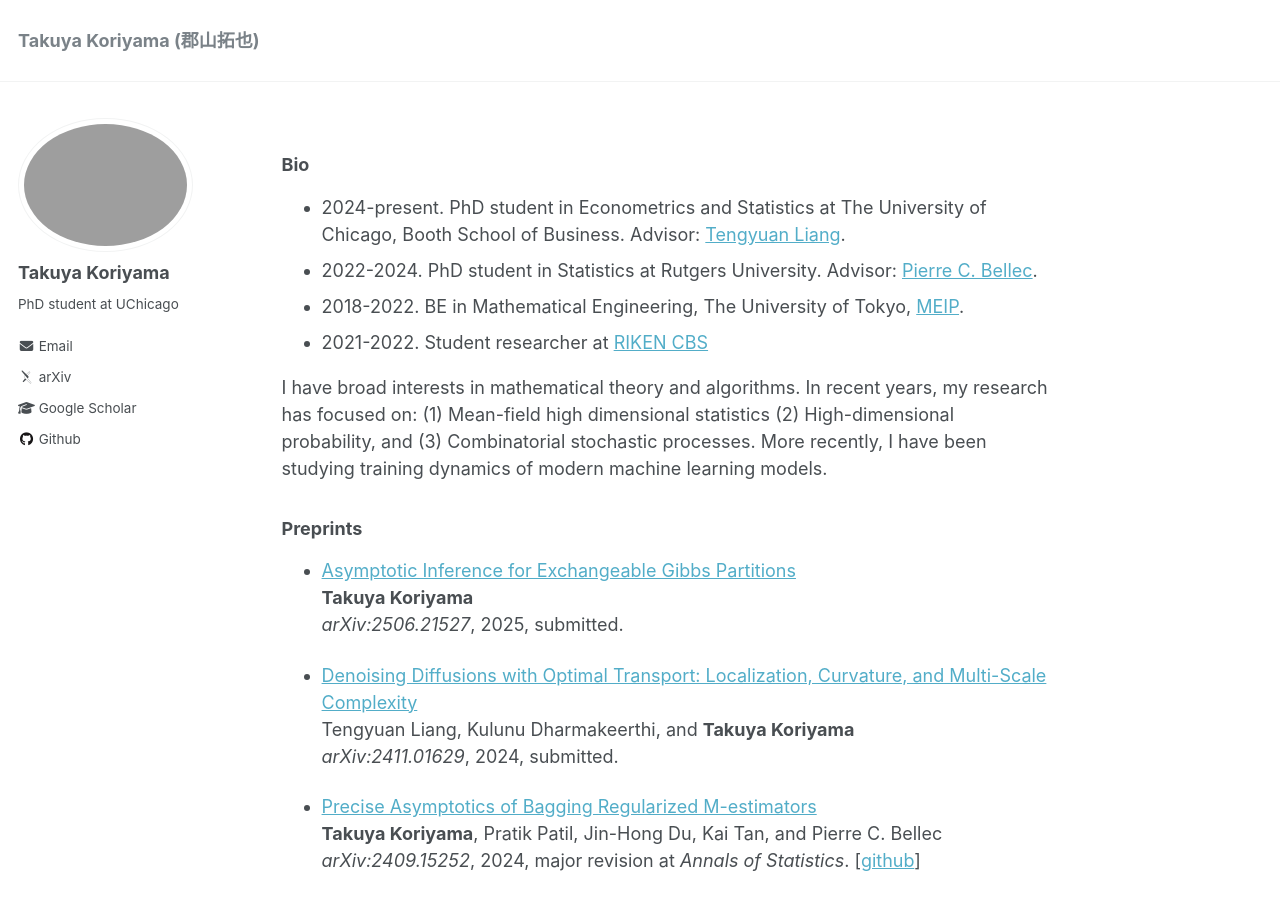
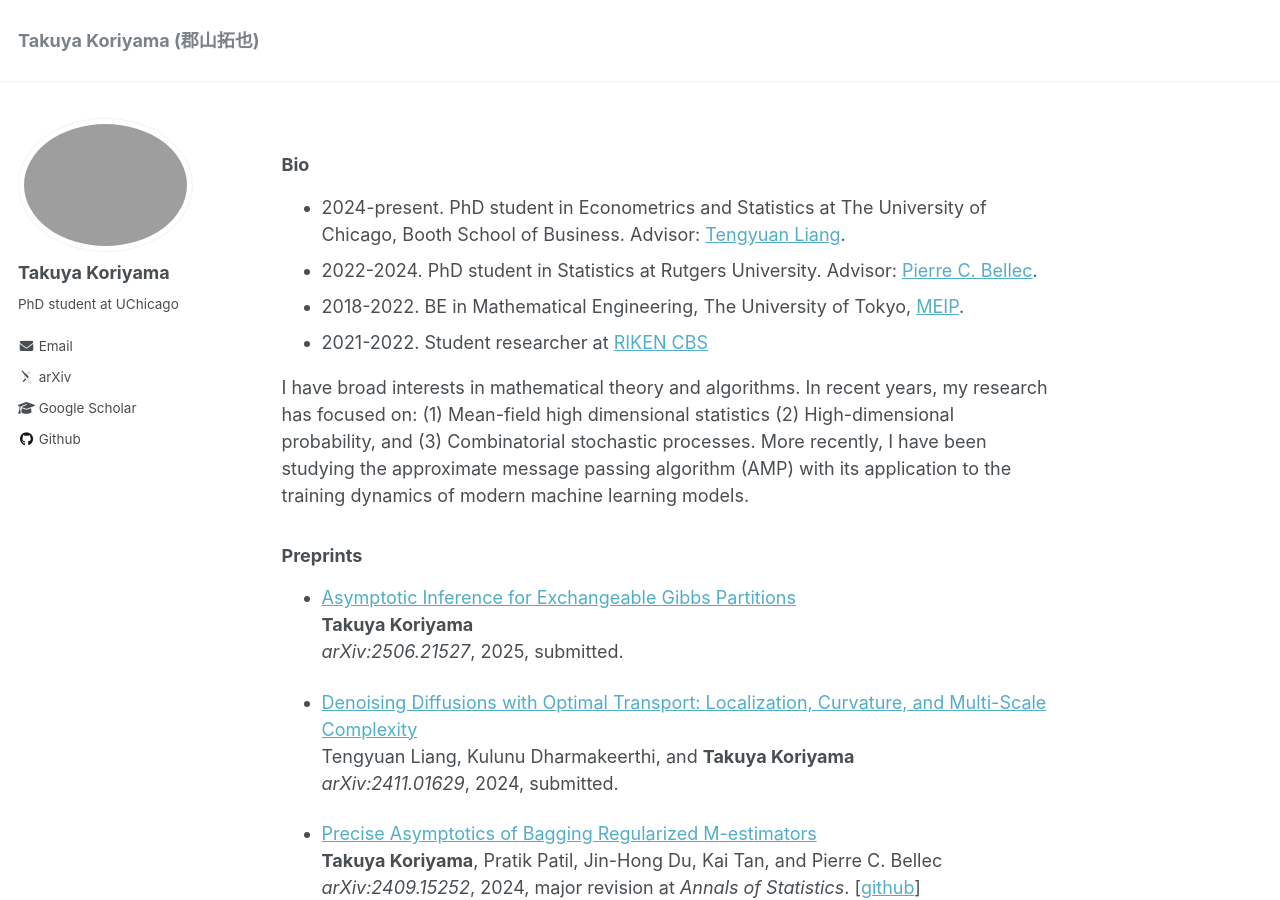
Before and after one commit to TakuyaKoriyama/takuyakoriyama.github.io, a Jekyll site: the page built from _pages/about.md, in a window 1280 px wide and 900 px high. Built offline with Jekyll 4.4.1, drawn with Linux system fonts in a browser that asks for light colours; some web fonts are replaced.

Commit message:
Update about.md

```diff
--- a/_pages/about.md
+++ b/_pages/about.md
@@ -27,7 +27,7 @@ I have broad interests in mathematical theory and algorithms. In recent years, m
 (1) Mean-field high dimensional statistics
 (2) High-dimensional probability, and
 (3) Combinatorial stochastic processes.
-More recently, I have been studying training dynamics of modern machine learning models.
+More recently, I have been studying the approximate message passing algorithm (AMP) with its application to the training dynamics of modern machine learning models.
 
 ### Preprints
 * [Asymptotic Inference for Exchangeable Gibbs Partitions](https://arxiv.org/abs/2506.21527)\\
```
